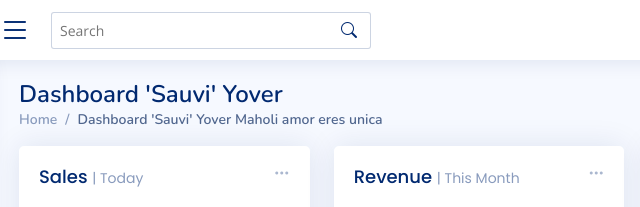
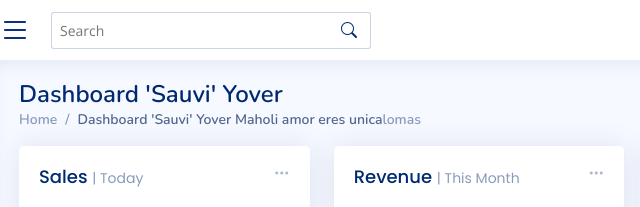
Before and after one commit to YoverMarkt/Git__Github, a plain HTML site: page index.html in a window 1280 px wide. Shown: the top 207 px of the page, 311-951 px from the left. Drawn offline with nearby package versions, Linux system fonts and the light colour scheme.

Commit message:
cambios en main numero 2

```diff
--- a/index.html
+++ b/index.html
@@ -542,6 +542,7 @@
 
                     <li class="breadcrumb-item"><a href="index.html">Home</a></li>
                     <li class="breadcrumb-item active">Dashboard 'Sauvi' Yover Maholi amor eres unica</li>
+                    <li>lomas</li>
 
                 </ol>
             </nav>
```
